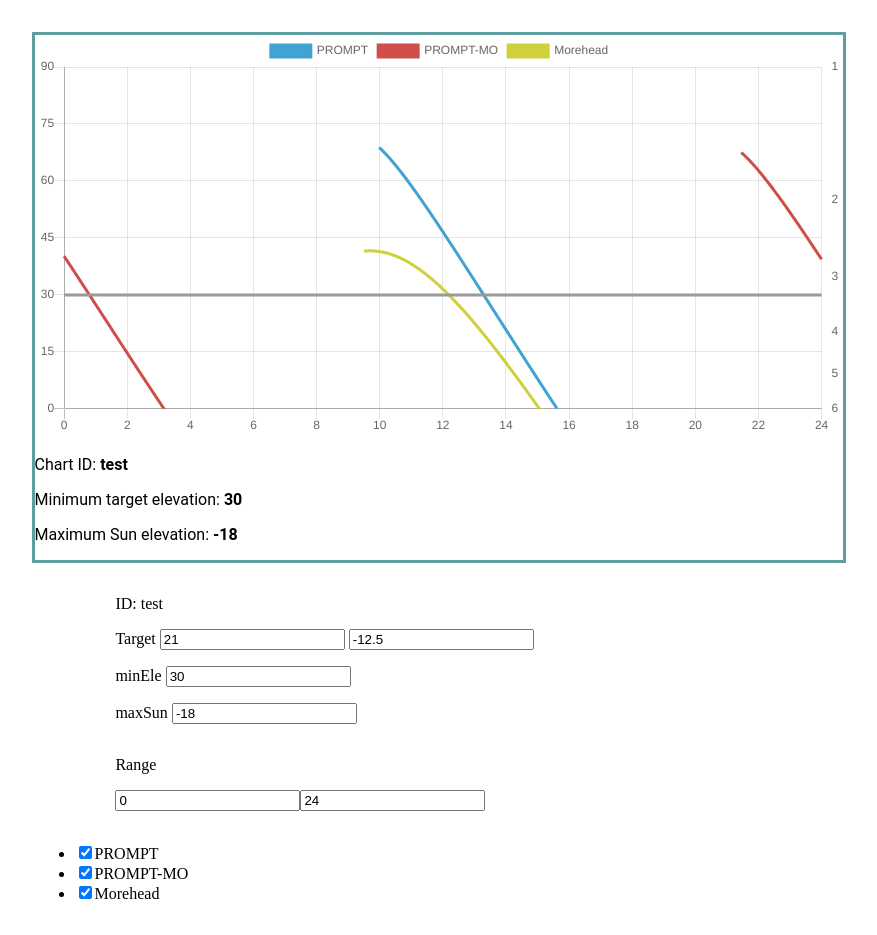
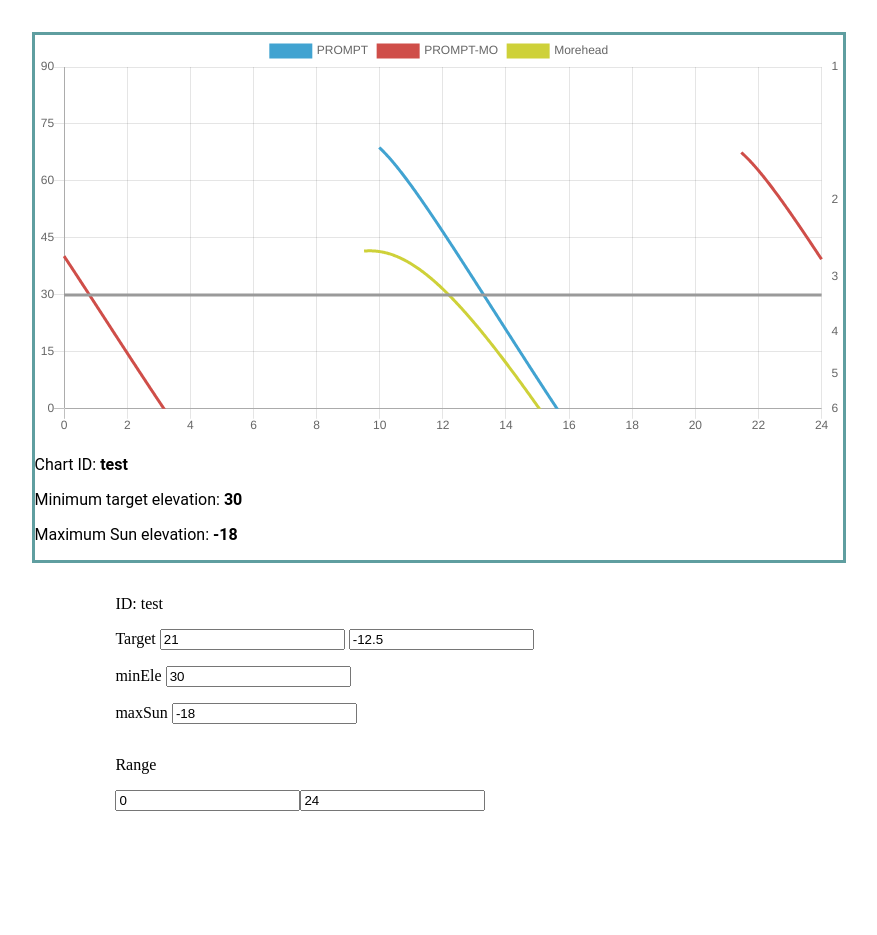
Before and after one commit to shengjiex98/skynet-components, a Vue app: page / in a window 1280 px wide. Shown: the whole page, without its empty margins (201-1078 px from the left). After the commit the page ends 843 px from the top, so only its background shows below. Built offline with nearby package versions, Linux system fonts and the light colour scheme.

Commit message:
Converting to TypeScript (work in progress)

```diff
--- a/package.json
+++ b/package.json
@@ -8,7 +8,6 @@
     "lint": "vue-cli-service lint"
   },
   "dependencies": {
-    "@types/chart.js": "^2.9.30",
     "bulma": "^0.9.0",
     "chart.js": "^2.9.3",
     "core-js": "^3.6.5",
@@ -17,6 +16,7 @@
     "vue-property-decorator": "^9.1.2"
   },
   "devDependencies": {
+    "@types/chart.js": "^2.9.30",
     "@typescript-eslint/eslint-plugin": "^2.33.0",
     "@typescript-eslint/parser": "^2.33.0",
     "@vue/cli-plugin-babel": "~4.5.0",
--- a/src/App.vue
+++ b/src/App.vue
@@ -13,21 +13,26 @@
         <div>
             <form>
                 <div>
-                    <!-- <p>ID <input v-model="chartId"></p> -->
                     <p>ID: {{ chartId }}</p>
-                    <p>Target <input v-model="target.ra"> <input v-model="target.dec"></p>
-                    <p>minEle <input v-model="minEle"></p>
-                    <p>maxSun <input v-model="maxSun"></p>
+                    <p>
+                        Target <input v-model="target.ra" /> <input v-model="target.dec" />
+                    </p>
+                    <p>minEle <input v-model="minEle" /></p>
+                    <p>maxSun <input v-model="maxSun" /></p>
                 </div>
                 <div>
                     <p>Range</p>
-                    <input v-model="range.start">
-                    <input v-model="range.stop">
+                    <input v-model="range.start" />
+                    <input v-model="range.stop" />
                 </div>
                 <!-- <input v-model="shades"> -->
                 <ul>
                     <li v-for="site of siteList" :key="site.name">
-                        <label><input type="checkbox" v-model="site.show">{{ site.name }}</label>
+                        <label
+                            ><input type="checkbox" v-model="site.show" />{{
+                                site.name
+                            }}</label
+                        >
                     </li>
                 </ul>
             </form>
@@ -36,68 +41,48 @@
 </template>
 
 <script lang="ts">
-import Vue from 'vue';
+import { Component, Vue } from "vue-property-decorator";
+
+import VisibilityChart from "./components/VisibilityChart/VisibilityChart.vue";
 import { siteColors } from "./components/VisibilityChart/config";
-import VisibilityChart from './components/VisibilityChart/VisibilityChart.vue';
+import { Range, Target, Site } from "./components/VisibilityChart/type";
 
-export default Vue.extend({
-  name: 'App',
-  data: function () {
-        return {
-            chartId: "test",
-            target: {
-                name: "M73",
-                ra: 21,
-                dec: -12.5
+
+@Component({
+    components: {
+        VisibilityChart,
     },
-            minEle: 30,
-            maxSun: -18,
-            range: {
-                start: 0,
-                stop: 24,
-            },
-            siteList: [
+})
+export default class App extends Vue {
+    chartId: string = "test";
+
+    minEle: number = 30;
+    maxSun: number = -18;
+    range: Range = { start: 0, stop: 24 };
+
+    target: Target = { name: "M73", ra: 21, dec: -12.5 };
+
+    sites: Site[] = [
         {
             name: "PROMPT",
             lat: -30.2,
             lon: -70.8,
             color: siteColors[0],
-                    show: true,
-                }, {
+        },
+        {
             name: "PROMPT-MO",
             lat: -31.6,
             lon: 117.0,
             color: siteColors[1],
-                    show: true,
-                }, {
+        },
+        {
             name: "Morehead",
             lat: 35.9,
             lon: -79.0,
             color: siteColors[2],
-                    show: true,
+        },
+    ];
 }
-            ]
-        }
-    },
-    computed: {
-        // showControl: function() {
-        //     let res = [];
-        //     for (let item in this.options.show) {
-        //         res.push({
-        //             name: item,
-        //         })
-        //     }
-        //     return res;
-        // }
-        sites: function () {
-            // @ts-ignore
-            return this.siteList.filter(x => x.show);
-        }
-    },
-    components: {
-        VisibilityChart,
-    }
-});
 </script>
 
 <style scoped>
--- a/src/components/VisibilityChart/VisibilityChart.vue
+++ b/src/components/VisibilityChart/VisibilityChart.vue
@@ -7,7 +7,7 @@
     </div>
 </template>
 
-<script>
+<script lang="ts">
 /**
  * TODO:
  *  (1) More efficient sun shading by delimiters (or only calculating
@@ -16,77 +16,52 @@
  *  (3) More efficient ways to update site data.
  *  (4) Hover.
  */
-import Chart from "chart.js";
 
-import { raDecToAzEl, jdNow, solarRaDec } from "./skynet-astro.ts"
-import { fRange } from "./util.ts";
-import { chartOptions, defaultShadings, minEleSettings, shadeSettings, siteSettings } from './config.ts';
+import { Component, Prop, Vue, Watch } from "vue-property-decorator";
+import Chart, { ChartLegendLabelItem, ChartPoint } from "chart.js";
 
-export default {
-    props: {
-        // Required props
-        chartId: {
-            type: String,
-            required: true
-        },
-        target: {
-            type: Object,
-            required: true
-        },
-        sites: {
-            type: Array,
-            required: true
-        },
+import { raDecToAzEl, jdNow, solarRaDec } from "./skynet-astro";
+import { fRange } from "./util";
+import { chartOptions, defaultShadings, minEleSettings, shadeSettings, siteSettings } from './config';
+import { Range, Site, Target, Shading, SiteCache, Coordinate } from "./type";
+import { ChartLegendItem } from "chart.js";
 
-        // Optional props
-        minEle: {
-            type: Number,
-            default: 30
-        },
-        maxSun: {
-            type: Number,
-            default: -18
-        },
-        shades: {
-            type: Array,
-            default: () => defaultShadings,
-        },
-        range: {
-            type: Object,
-            default: () => ({ start: 0, stop: 24 })
-        }
-    },
-    data: function () {
-        return {
-            cache: new Map(),
-            chart: null,
-        };
-    },
-    computed: {
-        xRange: function() {
+@Component
+export default class VisibilityChart extends Vue {
+    @Prop({required: true}) readonly chartId: string | undefined;
+    @Prop({required: true}) readonly target: Target | undefined;
+    @Prop({required: true}) readonly sites: Site[] | undefined;
+
+    @Prop() readonly minEle: number = 30;
+    @Prop() readonly maxSun: number = -18;
+    @Prop() readonly shades: Shading[] = defaultShadings;
+    @Prop() readonly range: Range = { start: 0, stop: 24 };
+
+    cache: Map<string, SiteCache> = new Map<string, SiteCache>();
+    chart: Chart | undefined;
+
+    get xRange(): number[] {
         return fRange(this.range.start, this.range.stop);
     }
-    },
-    watch: {
-        target: {
-            deep: true,
-            handler: function() {
-                console.log("target changed");
+
+    @Watch("target", {deep: true})
+    onTargetChanged() {
+        console.log("Target changed.");
         for (let entry of this.cache) {
             entry[1].data = this.siteData(entry[1]);
         }
         this.updateChartSites();
-                this.chart.update(0);
+        this.chart.update({duration: 0});
     }
-        },
-        sites: {
-            deep: true,
-            handler: function () {
-                console.log("sites changed");
+
+    @Watch("sites", {deep: true})
+    onSitesChanged() {
+        console.log("Sites changed");
         for (let entry of this.cache) {
             entry[1].show = false;
         }
         for (let site of this.sites) {
+            // Compare the input site to the cached site data
             let cachedSite = this.cache.get(site.name);
             if (!cachedSite || cachedSite.lat != site.lat || cachedSite.lon != site.lon) {
                 // The site didn't exist before or has been modified
@@ -97,112 +72,128 @@ export default {
                 cachedSite.show = true;
             }
         }
-                this.updateChartSites();
-                this.chart.update(0);
+    }
 
-                // // Testing performance by deliberately rebuilding the whole cache.
-                // this.buildCache();
-                // this.updateChart();
-                // this.chart.update(0);
+    @Watch("minEle")
+    onMinEleChanged() {
+        console.log("Min elevation changed.");
+        this.updateChartMinEle();
+        this.chart.update({duration: 0});
     }
-        },
 
-        minEle: function () {
-            console.log("minEle changed");
-            this.updateChartMinEle();
-            this.chart.update(0);
-        },
-        maxSun: function () {
-            console.log("maxSun changed");
+    @Watch("maxSun")
+    onMaxSunChanged() {
+        console.log("Max sun elevation changed.");
         for (let entry of this.cache) {
             entry[1].data = this.siteData(entry[1]);
         }
         this.updateChartSites();
-            this.chart.update(0);
-        },
-        shades: {
-            deep: true,
-            handler: function () {
+        this.chart.update({duration: 0});
+    }
+
+    @Watch("shades", {deep: true})
+    onShadesChanged() {
         // Recalculate site.shade for each site
         // Delete datasets inside this.chart that is for shading
         // Create more datasets as needed.
+        console.log("Shading changed.");
         for (let entry of this.cache) {
-                    entry[1].shades = this.siteShades(entry[1]);
+            entry[1].shadeData = this.siteShades(entry[1]);
         }
         this.updateChartShades();
         this.updateChartSites();
-                this.chart.update(0);
+        this.chart.update({duration: 0});
     }
-        },
-        range: {
-            deep: true,
-            handler: function () {
-                console.log("range changed");
+
+    @Watch("range", {deep: true})
+    onRangeChanged() {
+        console.log("Range changed.");
         this.chart.options.scales.xAxes[0].ticks.suggestedMin = this.range.start;
         this.chart.options.scales.xAxes[0].ticks.suggestedMax = this.range.stop;
         this.buildCache();
         this.updateChart();
-                this.chart.update(0);
+        this.chart.update({duration: 0});
     }
-        }
-    },
-    methods: {
+
     /**
      * This function takes a function y = f(x) and generates an array of
      * data in the form of { x, y } based on the this.xRange.
      */
-        generateData(myFunc, ...args) {
+    generateData(myFunc: (x: number, ...args: any) => number | null, ...args: any) {
         return this.xRange.map(x => ({
             x: x,
             y: myFunc(x, ...args)
         }))
-        },
-        buildSite(site) {
+    }
+
+    /**
+     * Builds the entire cache for the chart.
+     */
+    buildCache(): void {
+        this.cache.clear();
+        for (let site of this.sites) {
+            this.cache.set(site.name, this.buildSite(site));
+        }
+    }
+
+    /**
+     * This function takes a Site object and generate additional data to form
+     * a cached site object (SiteCache)
+     */
+    buildSite(site: Site): SiteCache {
         return {
             name: site.name,
             lat: site.lat,
             lon: site.lon,
+            color:site.color,
+
             show: true,
             data: this.siteData(site),
-                shades: this.siteShades(site),
-                color: site.color
+            shadeData: this.siteShades(site),
         }
-        },
-        buildCache() {
-            this.cache.clear();
-            for (let site of this.sites) {
-                this.cache.set(site.name, this.buildSite(site));
     }
-        },
-        getEle(target, site, jd) {
+
+    /**
+     * Calculates the elevation of a target as viewed at a specific site.
+     */
+    getEle(target: { ra: number, dec: number }, site: Site, jd: number) {
         return raDecToAzEl(target.ra, target.dec, site.lon, site.lat, jd)[1];
-        },
-        siteData(site) {
+    }
+
+    /**
+     * This function builds the Coordinate array for a site's visibility line.
+     */
+    siteData(site: Site | SiteCache): ChartPoint[] {
         const curJd = jdNow();
         const solar = solarRaDec(curJd + 0.5);
         return this.generateData(
             (x) => this.getEle(solar, site, curJd + x / 24.0) < this.maxSun ?
                 this.getEle(this.target, site, curJd + x / 24.0) : null
         );
-        },
-        siteShades(site) {
+    }
+
+    /**
+     * Generates the data used for shading for each individual site.
+     */
+    siteShades(site: Site | SiteCache): Coordinate[][] {
         const curJd = jdNow();
         const solar = solarRaDec(curJd + 0.5);
-            let shade = [];
+        let shadeData: Coordinate[][] = [];
         for (let i = 0; i < this.shades.length; i++) {
-                shade.push(this.generateData(
+            shadeData.push(this.generateData(
                 (x) => {
-                        // Cache sun elevation to reduce redundant calculation.
                     let se = this.getEle(solar, site, curJd + x / 24.0);
                     return se >= this.shades[i].min && se <= this.shades[i].max ? 90 : null;
                 }
             ));
         }
-            return shade;
-        },
+        return shadeData;
+    }
 
-        // Updating chart itself
-        updateChartMinEle() {
+    /**
+     * The min elevation line always occupies the 0th dataset
+     */
+    updateChartMinEle(): void {
         if (!this.chart.data.datasets[0]) {
             this.chart.data.datasets.push({
                 ...minEleSettings,
@@ -210,8 +201,12 @@ export default {
             });
         }
         this.chart.data.datasets[0].data = this.generateData(() => this.minEle);
-        },
-        updateChartShades() {
+    }
+
+    /**
+     * The datasets for shadings are number from 1 to this.shades.length
+     */
+    updateChartShades(): void {
         while (this.chart.data.datasets.length > 1) {
             this.chart.data.datasets.pop();
         }
@@ -222,8 +217,13 @@ export default {
                 backgroundColor: shade.color,
             })
         }
-        },
-        updateChartSites() {
+    }
+
+    /**
+     * The datasets for the sites are numbered from this.shades.length + 1
+     * to this.shades.length + this.sites.length
+     */
+    updateChartSites(): void {
         while (this.chart.data.datasets.length > 1 + this.shades.length) {
             this.chart.data.datasets.pop();
         }
@@ -237,46 +237,43 @@ export default {
                 });
             }
         }
-        },
-        updateChart() {
+    }
+
+    updateChart(): void {
         this.updateChartMinEle();
         this.updateChartShades();
         this.updateChartSites();
-        },
-        onHover(event, legendItem) {
-        // onHover() {
-            // if (this.chart.options.legend.lastLegend === legendItem.datasetIndex)
-            //     return;
-            // this.chart.options.legend.lastLegend = legendItem.datasetIndex;
-            // console.log("onenter");
-            let id = legendItem.datasetIndex
-            let site = this.cache.get(this.chart.data.datasets[id].label);
+    }
+
+    onHover(_: any, legendItem: ChartLegendLabelItem): void {
+        let id = legendItem.datasetIndex as number;
+        let site = this.cache.get(this.chart.data.datasets[id].label as string);
         for (let i = 0; i < this.shades.length; i++) {
-                this.chart.data.datasets[1 + i].data = site.shades[i];
+            this.chart.data.datasets[1 + i].data = site.shadeData[i];
             this.chart.data.datasets[1 + i].hidden = false;
         }
         for (let i = 0; i < this.cache.size; i++) {
             this.chart.data.datasets[1 + this.shades.length + i].hidden =
                 (1 + this.shades.length + i !== id);
         }
-            this.chart.update(0);
-        },
-        onLeave() {
-            // console.log("onleave");
+        this.chart.update({duration: 0});
+    }
+
+    onLeave(): void {
         for (let i = 0; i < this.shades.length; i++) {
             this.chart.data.datasets[1 + i].hidden = true;
         }
         for (let i = 0; i < this.cache.size; i++) {
             this.chart.data.datasets[1 + this.shades.length + i].hidden =
-                    !this.cache.get(this.chart.data.datasets[1 + this.shades.length + i].label).show;
+                !this.cache.get(this.chart.data.datasets[1 + this.shades.length + i].label as string).show;
         }
-            this.chart.update(0);
+        this.chart.update({duration: 0});
     }
-    },
-    mounted: function () {
+
+    mounted() {
         console.log("Mounted");
 
-        const ctx = document.getElementById("vis-" + this.chartId);
+        const ctx = document.getElementById("vis-" + this.chartId) as HTMLCanvasElement;
         this.chart = new Chart(ctx, {
             type: "line",
             options: chartOptions(),
@@ -286,7 +283,7 @@ export default {
 
         this.buildCache();
         this.updateChart();
-        this.chart.update(0);
+        this.chart.update({duration: 0});
     }
 }
 </script>
--- /dev/null
+++ b/src/components/VisibilityChart/type.ts
@@ -0,0 +1,39 @@
+
+export interface Range {
+    start: number;
+    stop: number;
+};
+
+export interface Target {
+    name: string;
+    ra: number;
+    dec: number;
+};
+
+export interface Site {
+    name: string;
+    lat: number;
+    lon: number;
+    color: string;
+};
+
+export interface SiteCache {
+    name: string;
+    lat: number;
+    lon: number;
+    color: string;
+    show: boolean;
+    data: Coordinate[];
+    shadeData: Coordinate[][];
+};
+
+export interface Shading {
+    min: number,
+    max: number,
+    color: string;
+};
+
+export interface Coordinate {
+    x: number,
+    y: number | null
+}
```
Also changed, not shown: src/components/VisibilityChart/config.ts (+6 -4 lines), 1 other file (tests, documents, lock files or other folders). Lines whose indentation alone changed are shown as unchanged.
